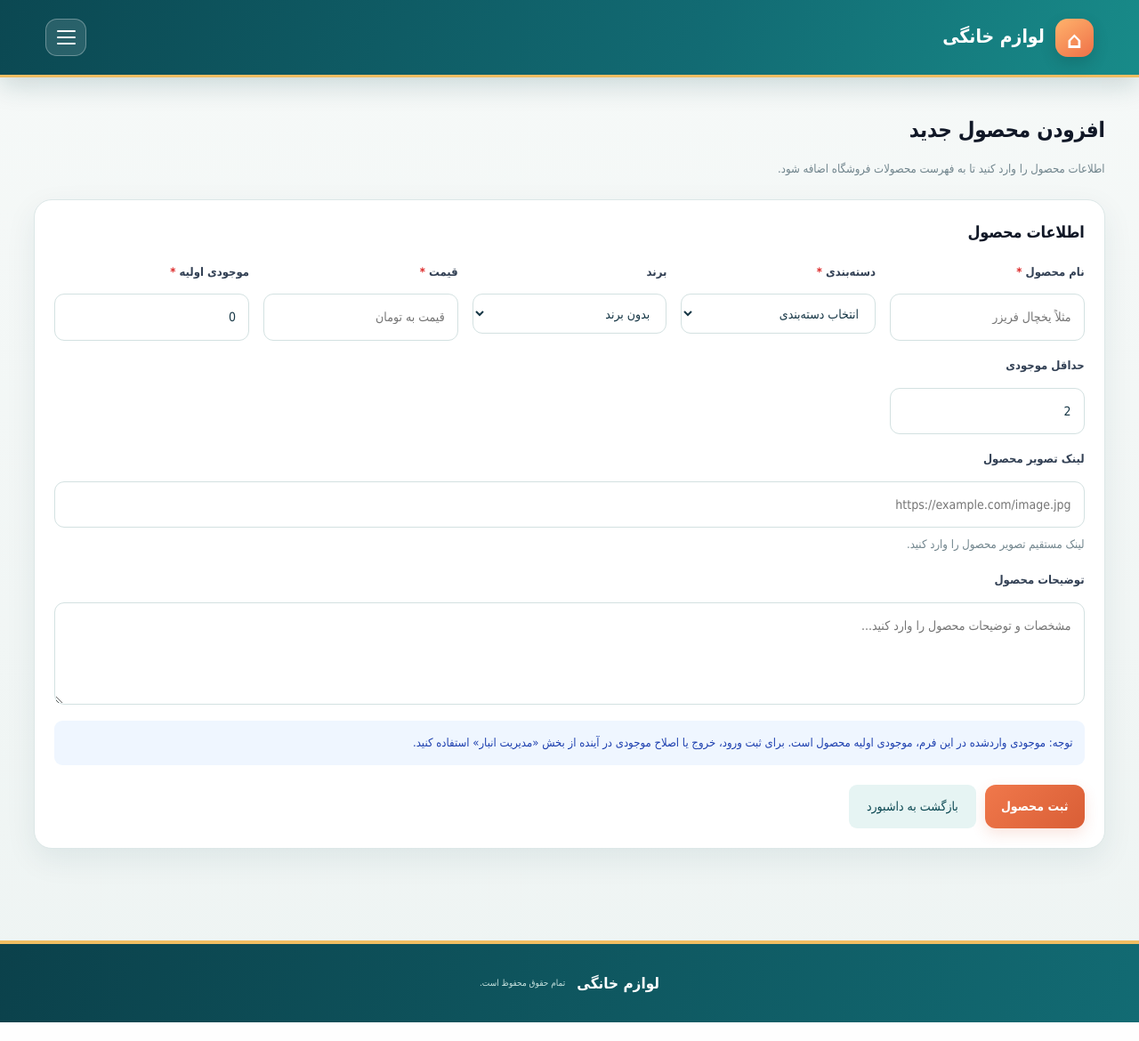
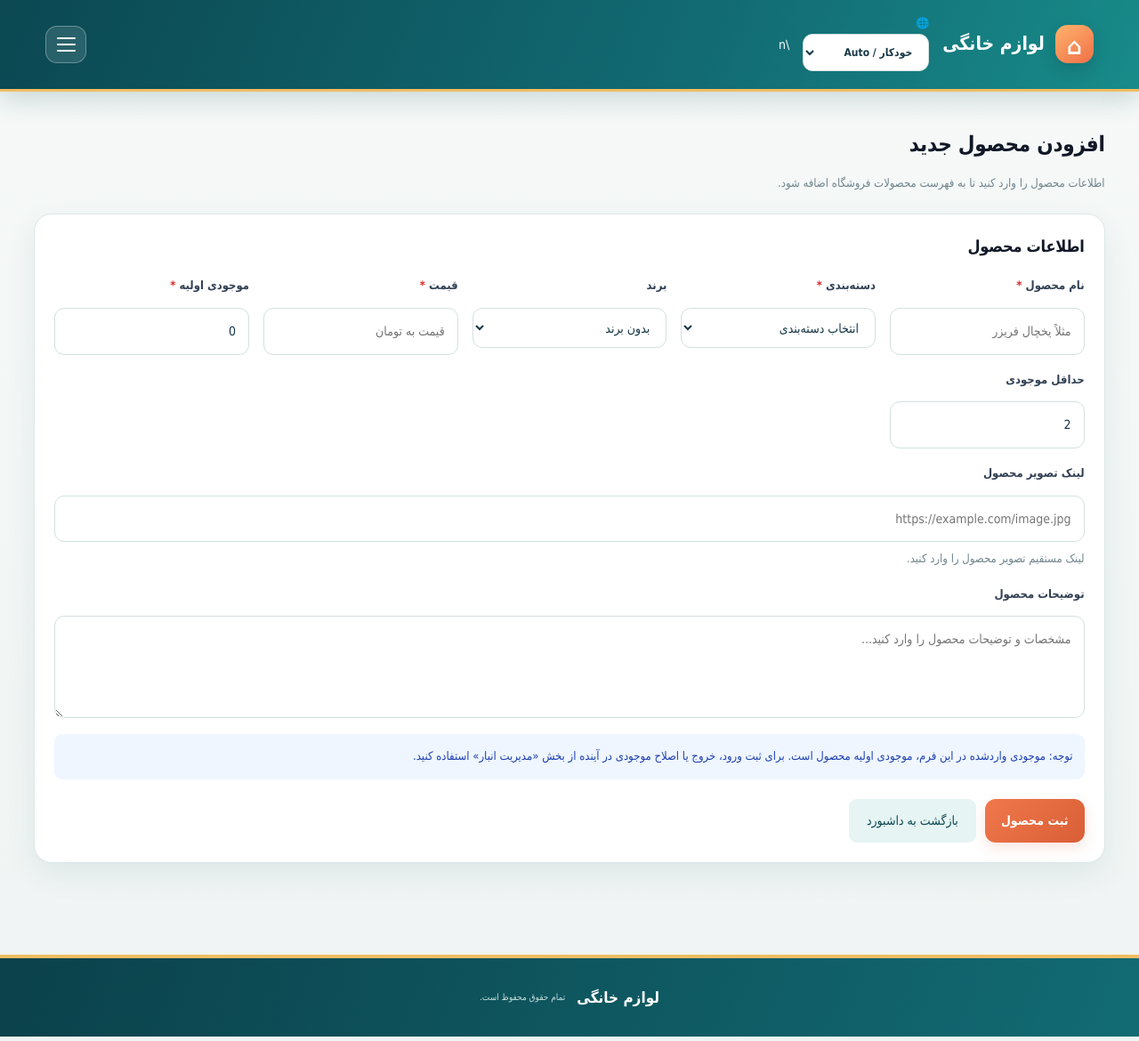
Before and after one commit to sezarsteam-del/Lavzemkhangi, a Flask app: page /admin/product/add in a window 1280 px wide. Shown: the top 1170 px of the page at 89% size. Before the commit the page ends 1149 px from the top, so only its background shows below. Run offline with Flask 3, Linux system fonts and the light colour scheme; the visitor is signed in with stand-in values (Sample User, id 1); data that the repository does not hold is empty; parts of the project's set-up code (start-up, migrations or seed data) failed here and were passed over; some libraries are stand-ins or nearby versions.

Commit message:
Add global language selector to live production layout

```diff
--- a/templates/base.html
+++ b/templates/base.html
@@ -168,7 +168,7 @@
             <strong>لوازم خانگی</strong>
         </a>
 
-        <div class="menu-wrapper">
+<div class="global-locale-controls"><label class="locale-control" aria-label="انتخاب زبان"><span>🌐</span><select id="globalLanguage" aria-label="انتخاب زبان"><option value="auto">خودکار / Auto</option><option value="fa">فارسی</option><option value="en">English</option><option value="ar">العربية</option><option value="de">Deutsch</option></select></label></div>\n        <div class="menu-wrapper">
 
             <button
                 type="button"
@@ -254,7 +254,17 @@
 </footer>
 
 <script>
-    const menuToggle = document.getElementById('menuToggle');
+<script>
+(function(){const s=document.getElementById('globalLanguage');if(!s)return;
+const langs=['fa','en','ar','de'];const detect=()=>{const l=(navigator.language||'fa').slice(0,2).toLowerCase();return langs.includes(l)?l:'en'};
+const d={
+fa:{home:'صفحه اصلی',title:'به فروشگاه لوازم خانگی خوش آمدید',intro:'مشاهده محصولات و خرید آسان لوازم خانگی',search:'نام محصول، برند یا دسته‌بندی را جستجو کنید...',searchButton:'جستجو',categories:'دسته‌بندی محصولات',categoryHint:'برای مشاهده دسته‌ها کلیک کنید',catalog:'لیست قیمت محصولات',add:'افزودن به سبد خرید'},
+en:{home:'Home',title:'Welcome to our home appliance store',intro:'Discover products and shop for home appliances with ease',search:'Search products, brands or categories...',searchButton:'Search',categories:'Product categories',categoryHint:'Select to browse categories',catalog:'Product price list',add:'Add to cart'},
+ar:{home:'الرئيسية',title:'مرحباً بكم في متجر الأجهزة المنزلية',intro:'اكتشف المنتجات وتسوق الأجهزة المنزلية بسهولة',search:'ابحث عن منتج أو علامة تجارية أو فئة...',searchButton:'بحث',categories:'فئات المنتجات',categoryHint:'اضغط لعرض الفئات',catalog:'قائمة أسعار المنتجات',add:'أضف إلى السلة'},
+de:{home:'Startseite',title:'Willkommen im Haushaltsgeräte-Shop',intro:'Entdecken Sie Produkte und kaufen Sie einfach ein',search:'Produkt, Marke oder Kategorie suchen...',searchButton:'Suchen',categories:'Produktkategorien',categoryHint:'Klicken Sie zum Anzeigen',catalog:'Produktpreisliste',add:'In den Warenkorb'}};
+function apply(choice){const lang=choice==='auto'?detect():choice,rtl=lang==='fa'||lang==='ar',t=d[lang]||d.en;document.documentElement.lang=lang;document.documentElement.dir=rtl?'rtl':'ltr';document.querySelectorAll('[data-global-i18n]').forEach(e=>{if(t[e.dataset.globalI18n])e.textContent=t[e.dataset.globalI18n]});document.querySelectorAll('[data-global-placeholder]').forEach(e=>{if(t[e.dataset.globalPlaceholder])e.placeholder=t[e.dataset.globalPlaceholder]});try{localStorage.setItem('lavzemkhangi-language',choice)}catch(e){}}
+let saved='auto';try{saved=localStorage.getItem('lavzemkhangi-language')||'auto'}catch(e){}s.value=saved;apply(saved);s.addEventListener('change',()=>apply(s.value));})();
+</script>\n    const menuToggle = document.getElementById('menuToggle');
     const mainNavigation = document.getElementById('mainNavigation');
 
     menuToggle.addEventListener('click', function () {
```
